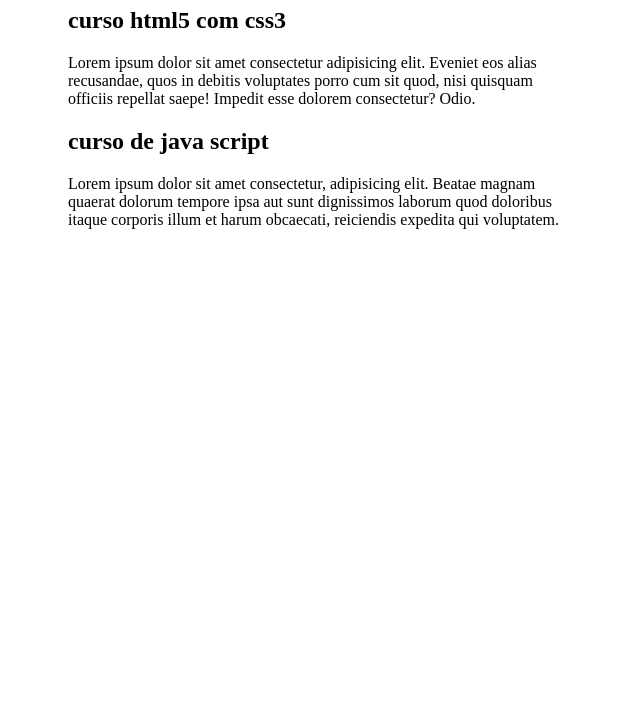
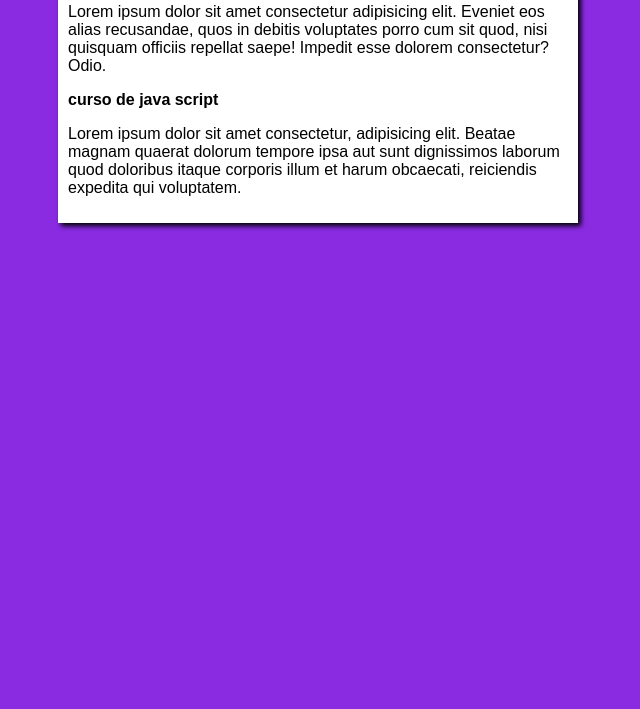
Before and after one commit to Triponrick/projeto-site, a plain HTML site: page index.HTML in a window 1280 px wide. Shown: the part 91-800 px from the top of the page, without its empty margins (322-962 px from the left). Drawn offline with Linux system fonts and the light colour scheme.

Commit message:
corring styles

```diff
--- a/estilo/estile.css
+++ b/estilo/estile.css
@@ -1,18 +1,16 @@
 *{
-    font family = arial, helvetica, sans-serif;
-    font size = 16px;
+    font-family: arial, helvetica, sans-serif;
+    font-size: 16px;
 }
 
 body {
-     background_color: blueviolet;
-
-
+    background-color: blueviolet;
 }
 
 main {
-    background_color: white;
+    background-color: white;
     width: 500px;
     padding: 10px;
     margin: 0 auto;
-    box_shadow: 3px 3px 5px black;
+    box-shadow: 3px 3px 5px black;
 }
```
